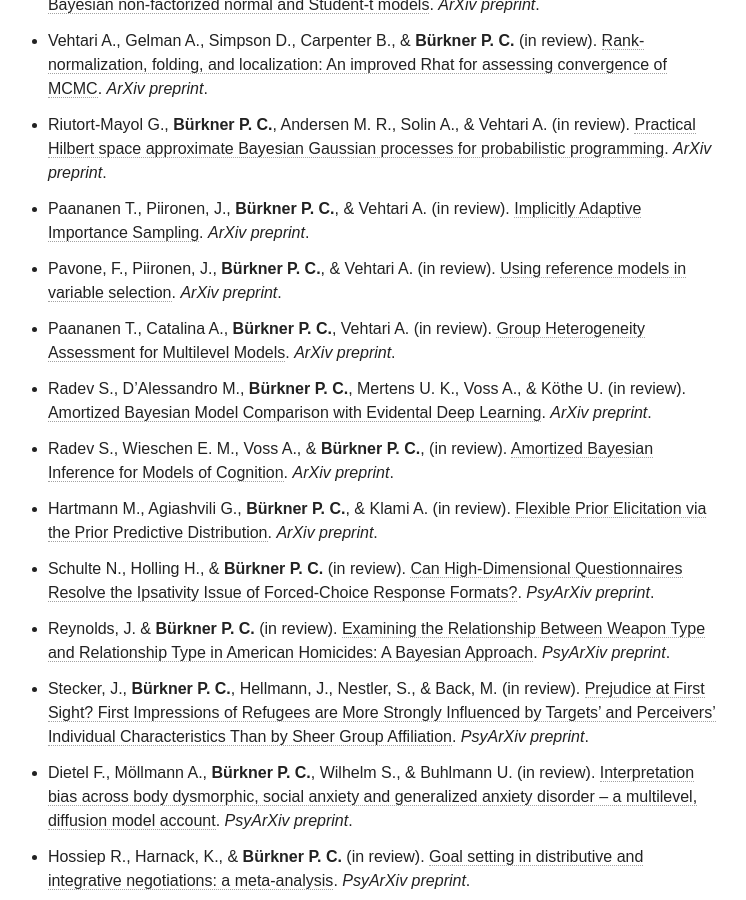
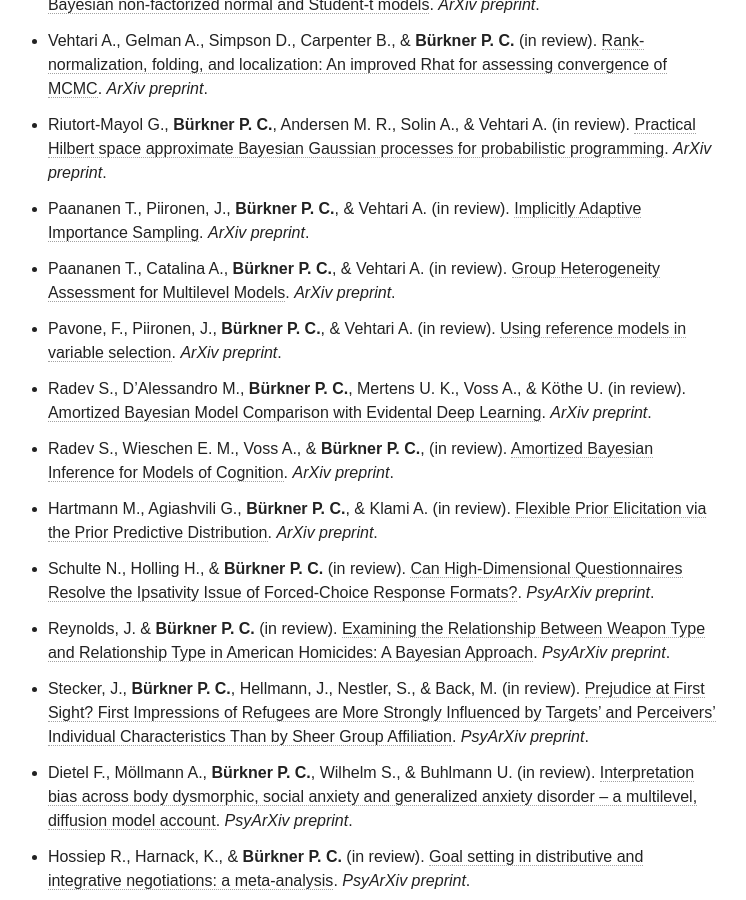
Before and after one commit to paul-buerkner/paul-buerkner.github.io, a Jekyll site: the page built from publications/index.md, in a window 1280 px wide and 900 px high, scrolled down 821 px. Shown: the whole window, without its empty margins (278-1024 px from the left). Built offline with Jekyll 4.4.1, drawn with Linux system fonts in a browser that asks for light colours; nearby versions of some CDN libraries.

Commit message:
minor cleaning

```diff
--- a/publications/index.md
+++ b/publications/index.md
@@ -12,8 +12,8 @@
 * Vehtari A., Gelman A., Simpson D., Carpenter B., & **Bürkner P. C.** (in review). [Rank-normalization, folding, and localization: An improved Rhat for assessing convergence of MCMC](https://arxiv.org/abs/1903.08008). *ArXiv preprint*.
 * Riutort-Mayol G., **Bürkner P. C.**, Andersen M. R., Solin A., & Vehtari A. (in review). [Practical Hilbert space approximate Bayesian Gaussian processes for probabilistic programming](http://arxiv.org/abs/2004.11408). *ArXiv preprint*.
 * Paananen T., Piironen, J., **Bürkner P. C.**, & Vehtari A. (in review). [Implicitly Adaptive Importance Sampling](http://arxiv.org/abs/1906.08850). *ArXiv preprint*.
+* Paananen T., Catalina A., **Bürkner P. C.**, & Vehtari A. (in review). [Group Heterogeneity Assessment for Multilevel Models](http://arxiv.org/abs/2005.02773). *ArXiv preprint*.
 * Pavone, F., Piironen, J., **Bürkner P. C.**, & Vehtari A. (in review). [Using reference models in variable selection](https://arxiv.org/abs/2004.13118). *ArXiv preprint*.
-* Paananen T., Catalina A., **Bürkner P. C.**, Vehtari A. (in review). [Group Heterogeneity Assessment for Multilevel Models](http://arxiv.org/abs/2005.02773). *ArXiv preprint*.
 * Radev S., D’Alessandro M., **Bürkner P. C.**, Mertens U. K., Voss A., & Köthe U. (in review). [Amortized Bayesian Model Comparison with Evidental Deep Learning](https://arxiv.org/abs/2004.10629). *ArXiv preprint*.
 * Radev S., Wieschen E. M., Voss A., & **Bürkner P. C.**, (in review). [Amortized Bayesian Inference for Models of Cognition](https://arxiv.org/abs/2005.03899). *ArXiv preprint*.
 * Hartmann M., Agiashvili G., **Bürkner P. C.**, &  Klami A. (in review). [Flexible Prior Elicitation via the Prior Predictive Distribution](https://arxiv.org/abs/2002.09868). *ArXiv preprint*.
```
